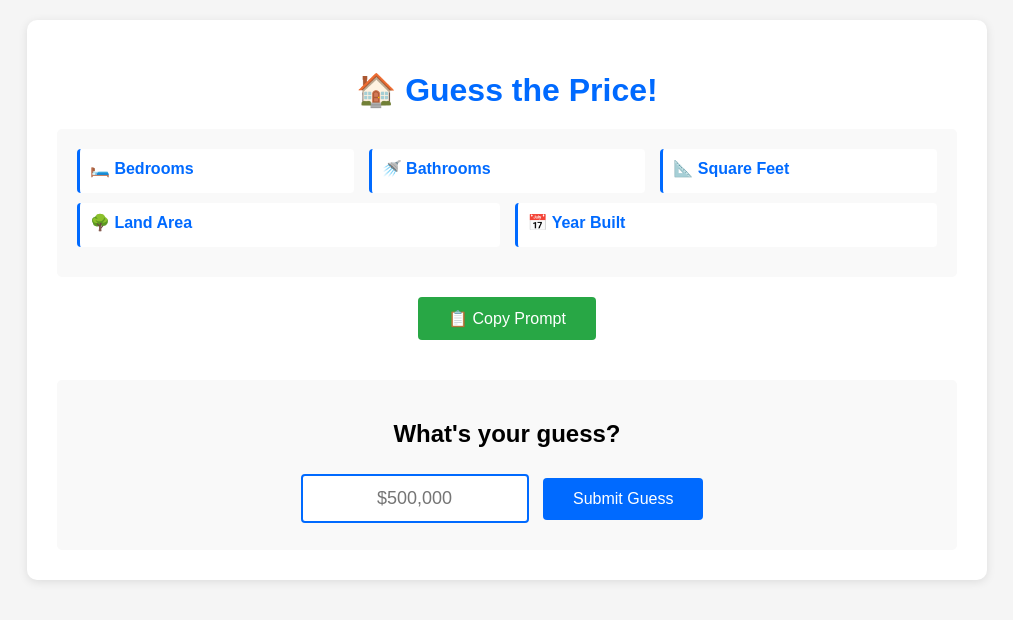
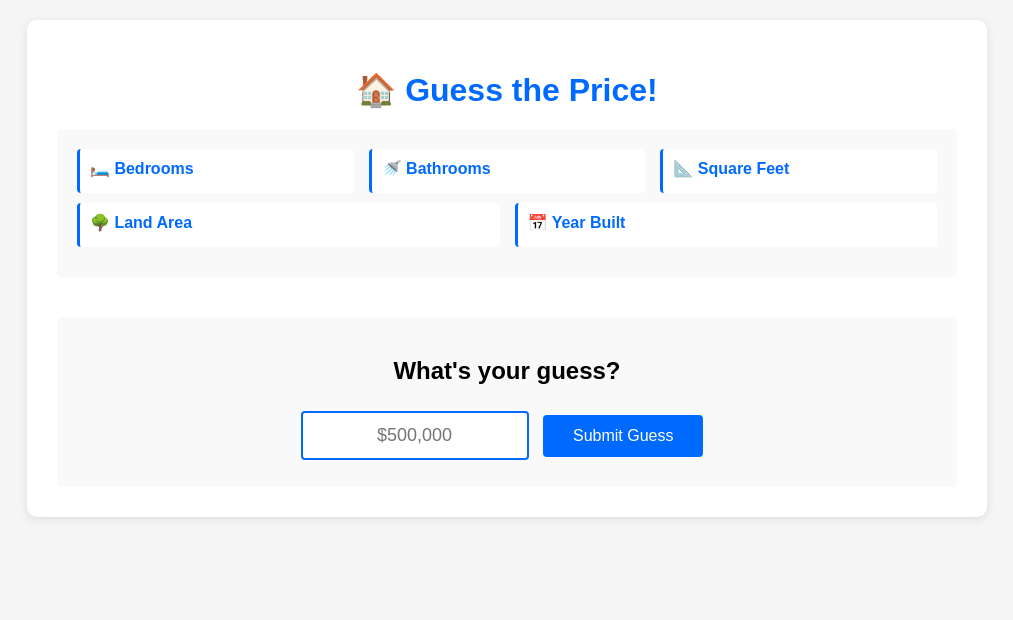
Before and after one commit to brigham4210/PriceGuesser, a Flask app: template templates/game.html in a window 1280 px wide. Shown: the top 620 px of the page, without its empty margins (133-1146 px from the left). Run offline with Flask 3, Linux system fonts and the light colour scheme; the template is opened without the code that fills it, so the values that code supplies are empty.

Commit message:
Update game.html

```diff
--- a/templates/game.html
+++ b/templates/game.html
@@ -94,22 +94,6 @@
         }
         button:hover {
             background-color: #0056CC;
-        }
-        .copy-prompt-btn {
-            display: block;
-            width: fit-content;
-            margin: 20px auto;
-            background-color: #28a745;
-        }
-        .copy-prompt-btn:hover {
-            background-color: #218838;
-        }
-        .copy-feedback {
-            display: none;
-            text-align: center;
-            color: #28a745;
-            font-size: 14px;
-            margin-top: 10px;
         }
         .full-info-container {
             margin-top: 30px;
@@ -226,9 +210,6 @@
             </div>
         </div>
 
-        <button class="copy-prompt-btn" onclick="copyPrompt()">📋 Copy Prompt</button>
-        <div class="copy-feedback" id="copyFeedback">✓ Copied to clipboard!</div>
-
         <div class="images">
             {% for img_url in image_urls %}
             <img src="{{ img_url }}" alt="Property image">
@@ -286,40 +267,6 @@
             icon.classList.toggle('rotate');
         }
 
-        // Copy prompt function
-        function copyPrompt() {
-            const fullAddress = "{{ address }}";
-            // Extract city and state only (remove street address and zip code)
-            // Address format is typically: "123 Main St, City, State ZIP"
-            const parts = fullAddress.split(',');
-            let location = fullAddress;
-            if (parts.length >= 3) {
-                const city = parts[parts.length - 2].trim();
-                const stateZip = parts[parts.length - 1].trim();
-                const state = stateZip.replace(/\d+/g, '').trim(); // Remove zip code
-                location = `${city}, ${state}`;
-            }
-
-            const prompt = `Guess the price of this house:
-Location: ${location}
-Bedrooms: {{ beds }}
-Bathrooms: {{ baths }}
-Square Feet: {{ sqft }}
-Land Area: {{ land_area }}
-Year Built: {{ year_built }}`;
-
-            navigator.clipboard.writeText(prompt).then(() => {
-                const feedback = document.getElementById('copyFeedback');
-                feedback.style.display = 'block';
-                setTimeout(() => {
-                    feedback.style.display = 'none';
-                }, 2000);
-            }).catch(err => {
-                console.error('Failed to copy:', err);
-                alert('Failed to copy to clipboard');
-            });
-        }
-
         // Format number with commas while typing
         const guessInput = document.getElementById('guessInput');
         if (guessInput) {
```
